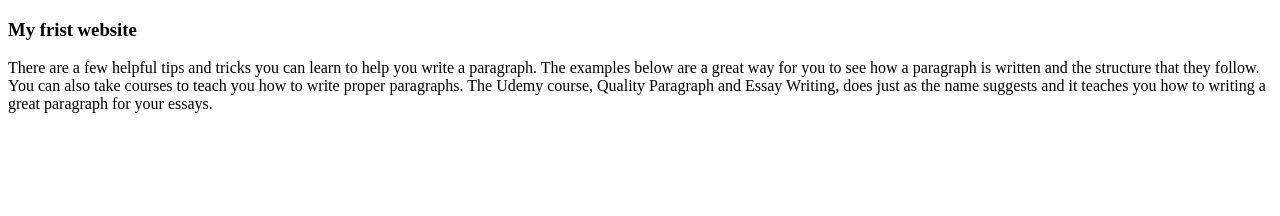
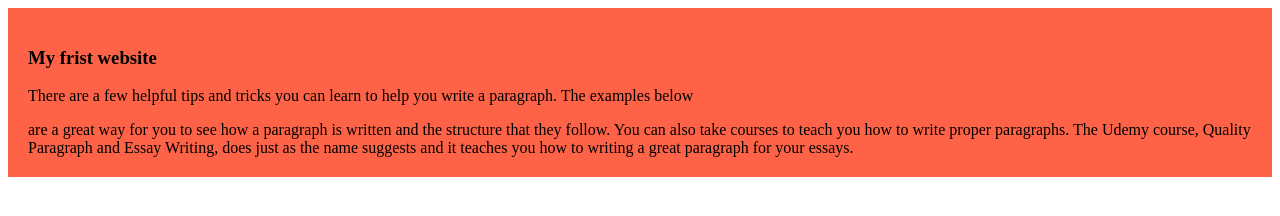
Before and after one commit to ebu4029/simple-website, a plain HTML site: page index.html in a window 1280 px wide. Drawn offline with Linux system fonts and the light colour scheme.

Commit message:
added the frist blogs

```diff
--- a/index.html
+++ b/index.html
@@ -4,14 +4,15 @@
     <meta charset="UTF-8">
     <meta name="viewport" content="width=device-width, initial-scale=1.0">
     <title>My frist simple website</title>
-    <link rel="stylesheet" href="styles/blogs.css">
+    <link rel="stylesheet" href="styles/blogs.courses">
+    <link rel="stylesheet" href="style/blogs.css">
 </head>
 <body>
     <div>
        <h3>My frist website</h3>
        <p>
-        There are a few helpful tips and tricks you can learn to help you write a paragraph. The examples below are a great way for you to see how a paragraph is written and the structure that they follow. You can also take courses to teach you how to write proper paragraphs. The Udemy course, Quality Paragraph and Essay Writing, does just as the name suggests and it teaches you how to writing a great paragraph for your essays.
-       </p>
+        There are a few helpful tips and tricks you can learn to help you write a paragraph. The examples below
+       </p>are a great way for you to see how a paragraph is written and the structure that they follow. You can also take courses to teach you how to write proper paragraphs. The Udemy course, Quality Paragraph and Essay Writing, does just as the name suggests and it teaches you how to writing a great paragraph for your essays.
     </div>
 </body>
 </html
--- /dev/null
+++ b/style/blogs.css
@@ -0,0 +1,4 @@
+div{
+    background-color: tomato;
+    padding: 20px;
+}
```
